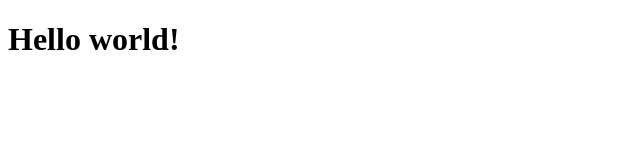
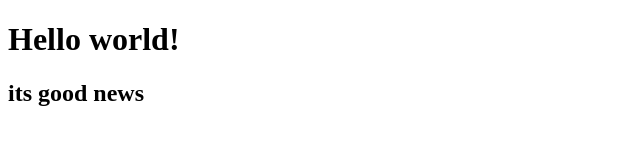
Before and after one commit to adimurat/GitProject, a plain HTML site: page index.html in a window 1280 px wide. Shown: the whole page, without its empty margins (0-640 px from the left). Drawn offline with Linux system fonts and the light colour scheme.

Commit message:
my second commit

```diff
--- a/index.html
+++ b/index.html
@@ -8,6 +8,7 @@
 <body>
     <div>
         <h1>Hello world!</h1>
+        <h2>its good news</h2>
     </div>
 </body>
 </html>
```
